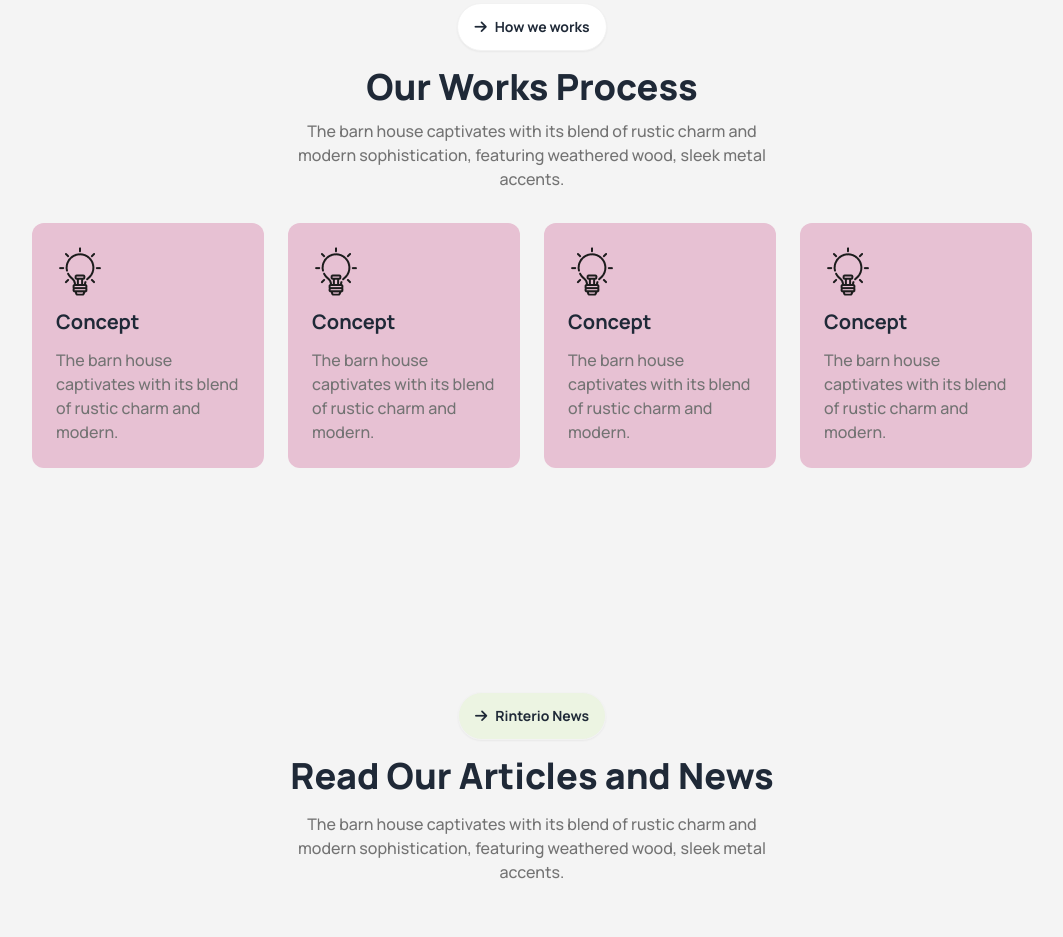
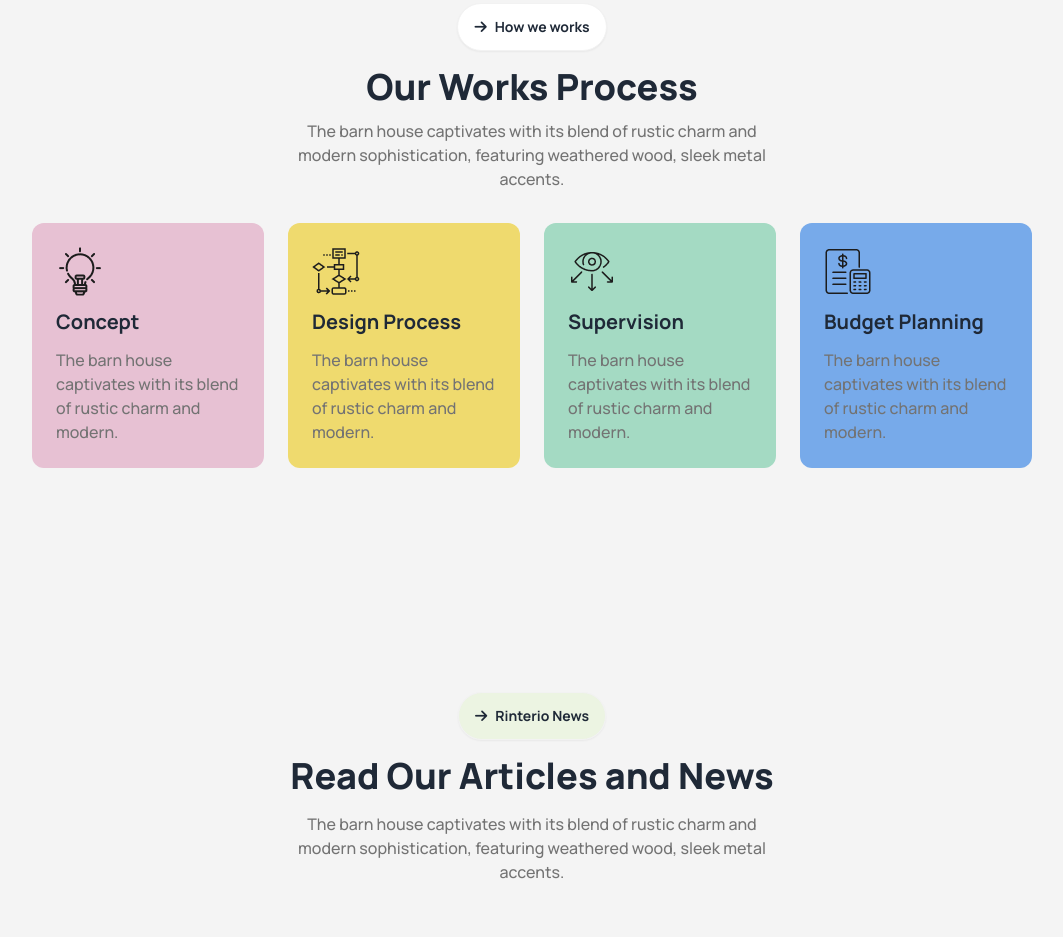
Before and after one commit to SK-Jabed/B10-Assingment-03, a plain HTML site: page index.html in a window 1280 px wide. Shown: the part 1947-2884 px from the top of the page, without its empty margins (108-1171 px from the left). Drawn offline with nearby package versions, Linux system fonts and the light colour scheme.

Commit message:
Work Process and Articles section updated

```diff
--- a/index.html
+++ b/index.html
@@ -227,30 +227,30 @@
                 <p class="font-medium text-tertiary-color">The barn house captivates with its blend of rustic charm and modern.</p>
               </div>
             </div>
-            <div class="first-card p-6 bg-first-card-color rounded-xl">
+            <div class="second-card p-6 bg-second-card-color rounded-xl">
               <div class="card-image">
-                <img src="./assets/concept.png" alt="">
+                <img src="./assets/flow-chart.png" alt="">
               </div>
               <div class="card-texts">
-                <h4 class="text-xl font-bold py-3">Concept</h4>
+                <h4 class="text-xl font-bold py-3">Design Process</h4>
                 <p class="font-medium text-tertiary-color">The barn house captivates with its blend of rustic charm and modern.</p>
               </div>
             </div>
-            <div class="first-card p-6 bg-first-card-color rounded-xl">
+            <div class="third-card p-6 bg-third-card-color rounded-xl">
               <div class="card-image">
-                <img src="./assets/concept.png" alt="">
+                <img src="./assets/vision.png" alt="">
               </div>
               <div class="card-texts">
-                <h4 class="text-xl font-bold py-3">Concept</h4>
+                <h4 class="text-xl font-bold py-3">Supervision</h4>
                 <p class="font-medium text-tertiary-color">The barn house captivates with its blend of rustic charm and modern.</p>
               </div>
             </div>
-            <div class="first-card p-6 bg-first-card-color rounded-xl">
+            <div class="fourth-card p-6 bg-fourth-card-color rounded-xl">
               <div class="card-image">
-                <img src="./assets/concept.png" alt="">
+                <img src="./assets/budget-planning.png" alt="">
               </div>
               <div class="card-texts">
-                <h4 class="text-xl font-bold py-3">Concept</h4>
+                <h4 class="text-xl font-bold py-3">Budget Planning</h4>
                 <p class="font-medium text-tertiary-color">The barn house captivates with its blend of rustic charm and modern.</p>
               </div>
             </div>
@@ -298,7 +298,7 @@
                 </div>
               </div>
             </div>
-            <div class="first-card p-6 bg-white rounded-2xl md:flex gap-6 lg:block">
+            <div class="second-card p-6 bg-white rounded-2xl md:flex gap-6 lg:block">
               <div class="card-image">
                 <img class="w-full h-full" src="./assets/article2.png" alt="">
               </div>
@@ -324,7 +324,7 @@
                 </div>
               </div>
             </div>
-            <div class="first-card p-6 bg-white rounded-2xl md:flex gap-6 lg:block">
+            <div class="third-card p-6 bg-white rounded-2xl md:flex gap-6 lg:block">
               <div class="card-image">
                 <img class="w-full h-full" src="./assets/article3.png" alt="">
               </div>
```
